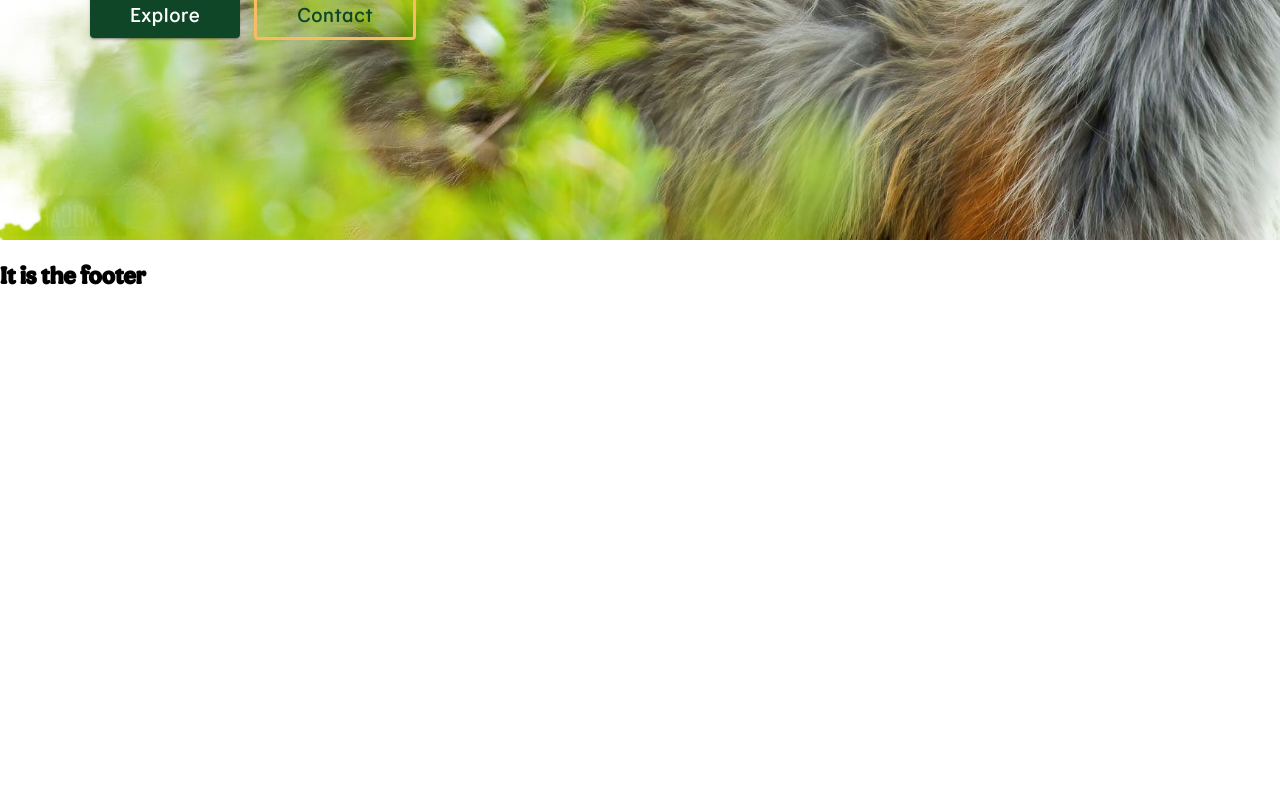
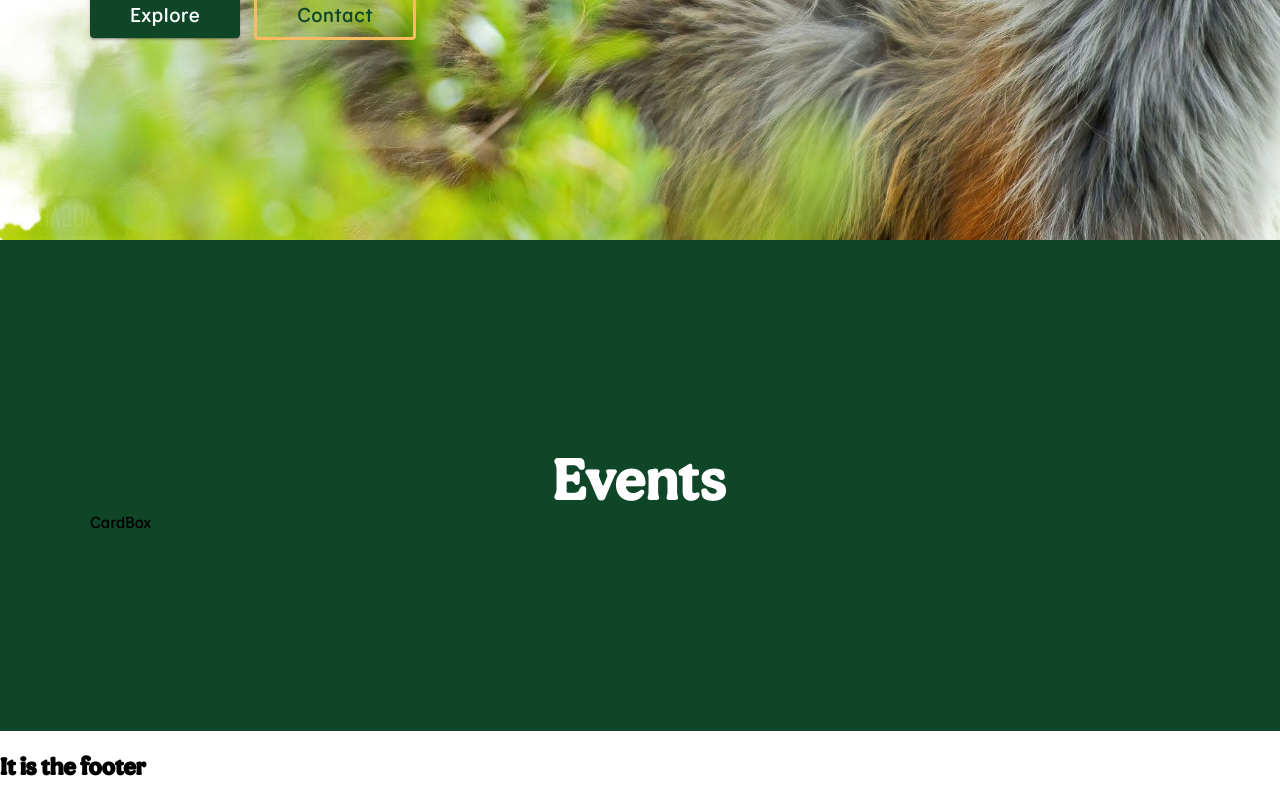
Before and after one commit to szcstamas/foxvillage, a React (Create React App) app: page / in a window 1280 px wide. Shown: the part 732-1532 px from the top of the page. Before the commit the page ends 1041 px from the top, so only its background shows below. Built offline with nearby package versions, Linux system fonts and the light colour scheme.

Commit message:
creating external styles to Styles.tsx / importing them to herosection and cardsection / creating cardbox component

```diff
--- /dev/null
+++ b/src/components/CardBox.tsx
@@ -0,0 +1,9 @@
+import React from 'react'
+
+const CardBox = () => {
+    return (
+        <div>CardBox</div>
+    )
+}
+
+export default CardBox
--- /dev/null
+++ b/src/components/CardSection.tsx
@@ -0,0 +1,39 @@
+import { Typography, Box } from '@mui/material';
+import { motion } from 'framer-motion';
+import { ThemeProvider } from '@mui/material/styles';
+import { theme } from '../constants/Theme';
+import { SectionStyles, ContainerBoxStyles } from '../constants/Styles';
+import CardBox from './CardBox';
+
+interface Props {
+    cardSectionH2: string;
+}
+
+const CardSection = ({ cardSectionH2 }: Props) => {
+    return (
+        <ThemeProvider theme={theme}>
+            <Box
+                component={motion.section}
+                bgcolor='primary.main'
+                sx={{ ...SectionStyles }}
+            >
+                <Box component={motion.div}
+                    sx={{ ...ContainerBoxStyles }}
+                >
+                    <Typography
+                        variant='h2'
+                        sx={{ textAlign: 'center' }}
+                        color='secondary.light'
+                    >
+
+                        {cardSectionH2}
+                    </Typography>
+                    <CardBox></CardBox>
+
+                </Box>
+            </Box>
+        </ThemeProvider>
+    )
+}
+
+export default CardSection
--- a/src/components/HeroSection.tsx
+++ b/src/components/HeroSection.tsx
@@ -4,6 +4,7 @@ import { ThemeProvider } from '@mui/material/styles';
 import { theme } from '../constants/Theme';
 import PrimaryButton from './PrimaryButton';
 import SecondaryButton from './SecondaryButton';
+import { SectionStyles, ContainerBoxStyles } from '../constants/Styles';
 
 interface Props {
     backgroundImage: string;
@@ -28,11 +29,11 @@ const HeroSection = ({ backgroundImage, h1TextFirstSlice, h1Span, h1TextSecondSl
                 animate={{ y: 0, opacity: 1 }}
                 transition={{ delay: .25, duration: .25, ease: 'easeInOut', }}
                 sx={{
-                    px: { xs: 5, sm: 10, md: 15, lg: 0 },
-                    py: { xs: 5, sm: 10, md: 15, lg: 25 },
+                    ...SectionStyles,
                     backgroundImage: `url(${backgroundImage})`,
                     backgroundSize: 'cover',
-                }}
+                }
+                }
             >
                 <Box
                     component={motion.div}
@@ -40,8 +41,7 @@ const HeroSection = ({ backgroundImage, h1TextFirstSlice, h1Span, h1TextSecondSl
                     animate={{ y: 0, opacity: 1 }}
                     transition={{ delay: .75, duration: .5, ease: 'easeInOut', }}
                     sx={{
-                        maxWidth: { sm: '100%', lg: '1100px', xl: '1400px' },
-                        m: 'auto'
+                        ...ContainerBoxStyles
                     }}
                 >
                     <Typography variant='h1' color='primary'
@@ -59,7 +59,7 @@ const HeroSection = ({ backgroundImage, h1TextFirstSlice, h1Span, h1TextSecondSl
                         sx={{
                             textAlign: { xs: 'center', md: 'left' },
                             color: { xs: 'secondary.light', xl: '#272727' },
-                            textShadow: { xs: '0px 4px 8px rgba(0, 0, 0, .8)', xl: 'none' }
+                            textShadow: { xs: '0px 4px 8px rgba(0, 0, 0, .8)', xl: 'none' },
                         }}
                     >
                         {pText}
@@ -83,7 +83,7 @@ const HeroSection = ({ backgroundImage, h1TextFirstSlice, h1Span, h1TextSecondSl
                     </Box>
                 </Box>
             </Box>
-        </ThemeProvider>
+        </ThemeProvider >
     )
 }
 
--- /dev/null
+++ b/src/constants/Styles.tsx
@@ -0,0 +1,11 @@
+export const SectionStyles = {
+
+    px: { xs: 5, sm: 10, md: 15, lg: 0 },
+    py: { xs: 5, sm: 10, md: 15, lg: 25 },
+};
+
+export const ContainerBoxStyles = {
+
+    maxWidth: { sm: '100%', lg: '1100px', xl: '1400px' },
+    m: 'auto'
+};
--- a/src/containers/Homepage.tsx
+++ b/src/containers/Homepage.tsx
@@ -1,3 +1,4 @@
+import CardSection from '../components/CardSection';
 import HeroSection from '../components/HeroSection';
 import { Images } from '../constants/Images';
 
@@ -17,6 +18,9 @@ const Homepage = () => {
                 secondaryBtnLink="/contact"
                 secondaryBtnIcon="mail"
             ></HeroSection>
+            <CardSection
+                cardSectionH2='Events'
+            ></CardSection>
         </>
     )
 }
```
